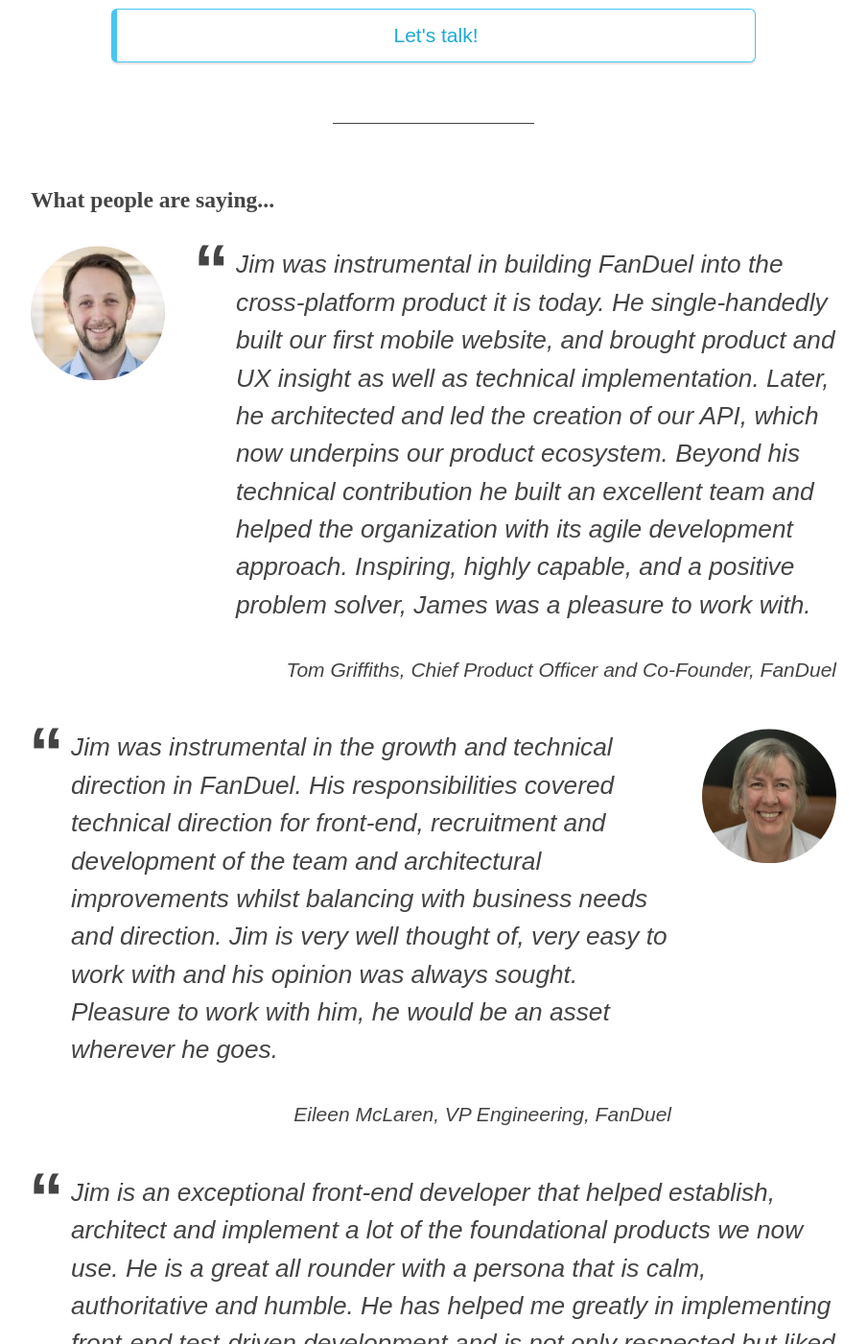
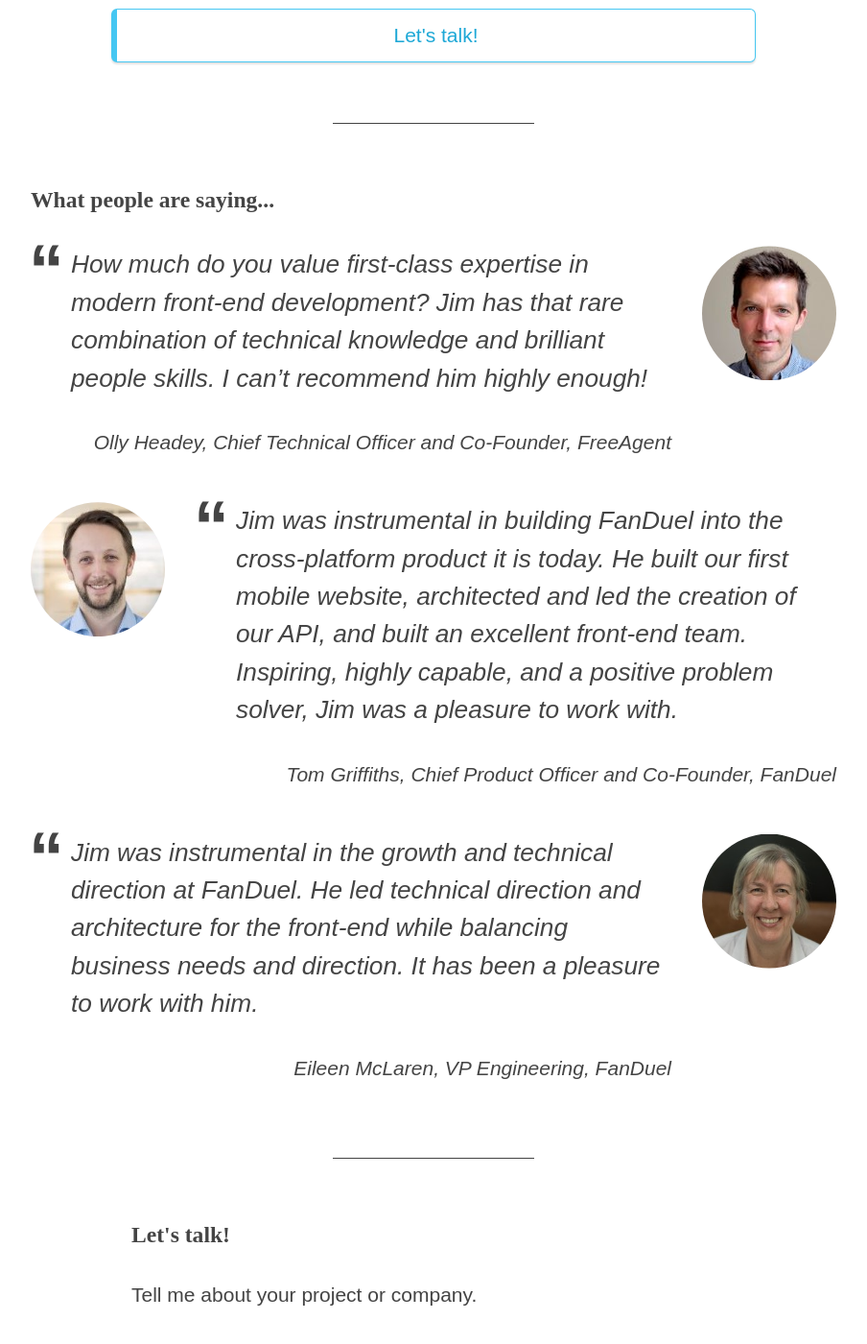
Before and after one commit to froots/froots.github.io, a Jekyll site: the page built from index.html, in a window 1280 px wide and 1400 px high, scrolled down 4783 px. Shown: the whole window at 96% size, without its empty margins (188-1092 px from the left). Built offline with Jekyll 4.4.1, drawn with Linux system fonts in a browser that asks for light colours; some of the changed text lies outside the part shown.

Commit message:
Make testimonials a collection; Add Olly testimonial

```diff
--- a/_config.yml
+++ b/_config.yml
@@ -54,3 +54,7 @@
       type: "posts"
     values:
       layout: "post"
+
+collections:
+  testimonials:
+    output: false
--- a/_includes/testimonial.html
+++ b/_includes/testimonial.html
@@ -1,6 +1,6 @@
 <div class="testimonial mtb">
   {% if include.image %}
-    <div class="testimonial__image testimonial__image--{{ include.position | default: "left" }}">
+    <div class="testimonial__image {% if include.position %}testimonial__image--{{ include.position }}{% endif %}">
       <img class="avatar avatar--small" src="{{ include.image }}" alt="{{ include.name }}">
     </div>
   {% endif %}
--- a/_sass/main/_testimonial.scss
+++ b/_sass/main/_testimonial.scss
@@ -8,12 +8,14 @@
   margin-bottom: $measure;
 }
 
+.testimonial:nth-child(odd) .testimonial__image,
 .testimonial__image--left {
   @include tablet {
     @include media-figure($page-gutter);
   }
 }
 
+.testimonial:nth-child(even) .testimonial__image,
 .testimonial__image--right {
   @include tablet {
     @include media-figure-right($page-gutter);
--- a/_sass/mixins/_media-object.scss
+++ b/_sass/mixins/_media-object.scss
@@ -17,6 +17,7 @@
 @mixin media-figure-right($margin) {
   @include order(1);
   margin-left: $margin;
+  margin-right: 0 !important;
 }
 
 @mixin media-body() {
--- a/index.html
+++ b/index.html
@@ -32,7 +32,7 @@
 
 <div class="mtb2">
   {% include testimonial.html
-    image="/images/home/tom-avatar.jpg"
+    image="/images/testimonials/tom-avatar.jpg"
     name="Tom Griffiths"
     title="Chief Product Officer and Co-Founder"
     company="FanDuel"
@@ -153,31 +153,16 @@
 
 <h2>What people are saying...</h2>
 
-{% include testimonial.html
-  name="Tom Griffiths"
-  title="Chief Product Officer and Co-Founder"
-  company="FanDuel"
-  image="/images/home/tom-avatar.jpg"
-  content="Jim was instrumental in building FanDuel into the cross-platform product it is today. He single-handedly built our first mobile website, and brought product and UX insight as well as technical implementation. Later, he architected and led the creation of our API, which now underpins our product ecosystem. Beyond his technical contribution he built an excellent team and helped the organization with its agile development approach. Inspiring, highly capable, and a positive problem solver, James was a pleasure to work with."
-  position="left"
-%}
-
-{% include testimonial.html
-  name="Eileen McLaren"
-  title="VP Engineering"
-  company="FanDuel"
-  image="/images/home/eileen-avatar.jpg"
-  content="Jim was instrumental in the growth and technical direction in FanDuel. His responsibilities covered technical direction for front-end, recruitment and development of the team and architectural improvements whilst balancing with business needs and direction. Jim is very well thought of, very easy to work with and his opinion was always sought. Pleasure to work with him, he would be an asset wherever he goes."
-  position="right"
-%}
-
-{% include testimonial.html
-  name="Ehab Roufail"
-  title="IS New Media Development Manager"
-  company="Channel 4 Television"
-  content="Jim is an exceptional front-end developer that helped establish, architect and implement a lot of the foundational products we now use. He is a great all rounder with a persona that is calm, authoritative and humble. He has helped me greatly in implementing front-end test-driven development and is not only respected but liked and known at all levels of the organisation."
-  position="left"
-%}
+{% assign testimonials = site.testimonials | sort: 'order' %}
+{% for testimonial in testimonials %}
+  {% include testimonial.html
+    name=testimonial.name
+    title=testimonial.title
+    company=testimonial.company
+    image=testimonial.image
+    content=testimonial.content
+  %}
+{% endfor %}
 
 <hr class="mtb2">
 
```
Also changed, not shown: _testimonials/eileen_mclaren.md (added, +9 -0 lines), _testimonials/olly_headey.md (added, +9 -0 lines), _testimonials/tom_griffiths.md (added, +9 -0 lines), images/testimonials/eileen-avatar.jpg (renamed from images/home/eileen-avatar.jpg), images/testimonials/olly-avatar.jpg (added), images/testimonials/tom-avatar.jpg (renamed from images/home/tom-avatar.jpg).
